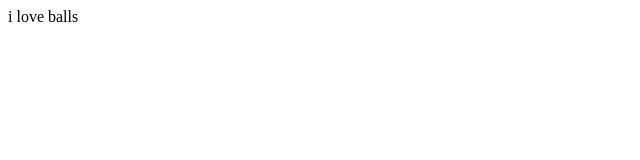
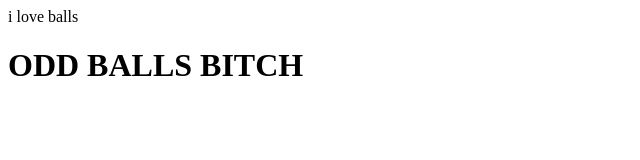
Before and after one commit to VULTURACE/ODDBALLS, a plain HTML site: page index.html in a window 1280 px wide. Shown: the whole page, without its empty margins (0-640 px from the left). Drawn offline with Linux system fonts and the light colour scheme.

Commit message:
Update index.html

```diff
--- a/index.html
+++ b/index.html
@@ -7,5 +7,6 @@
 </head>
 <body>
     i love balls
+ <h1> ODD BALLS BITCH</h1>
 </body>
 </html>
```
